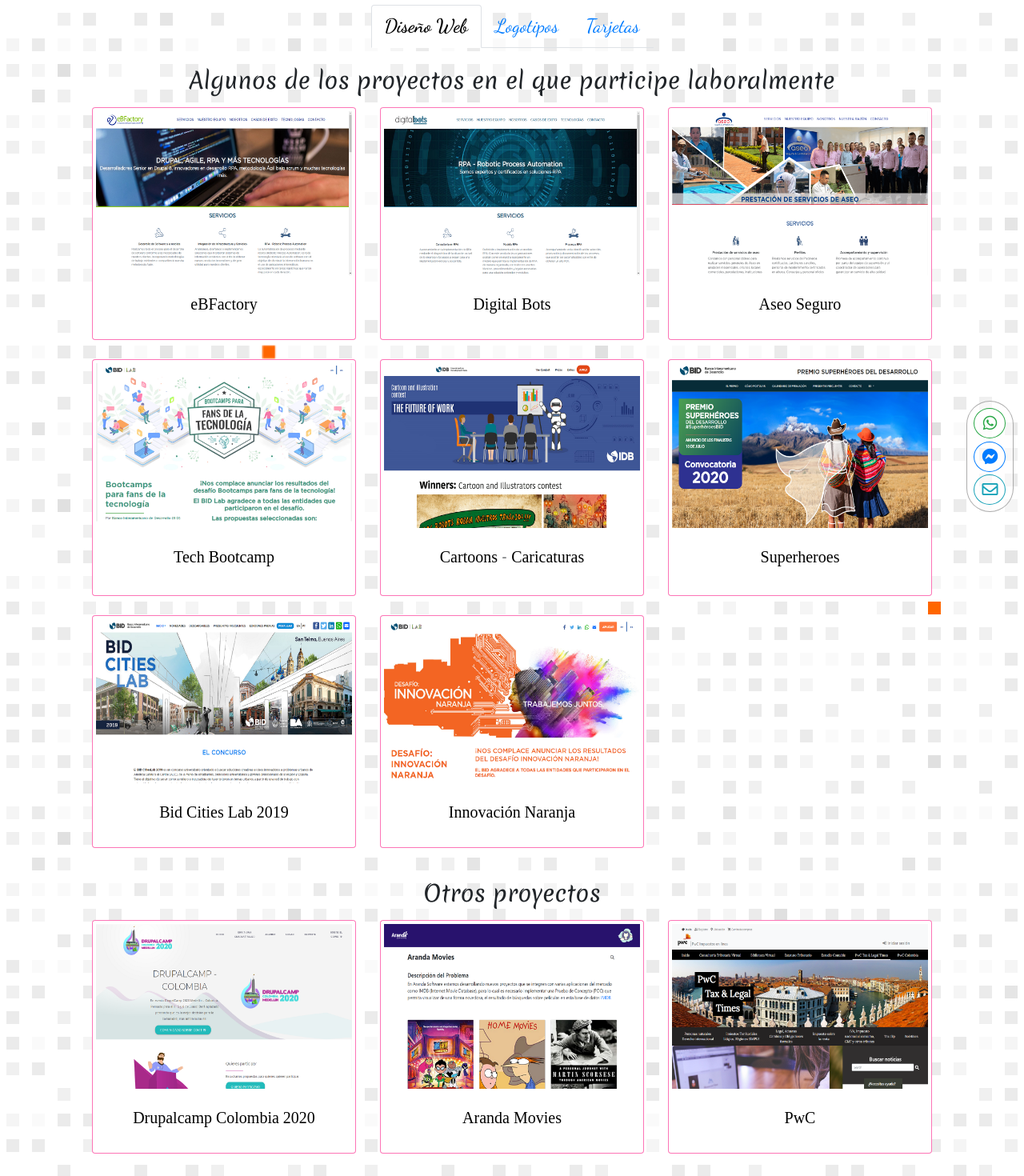
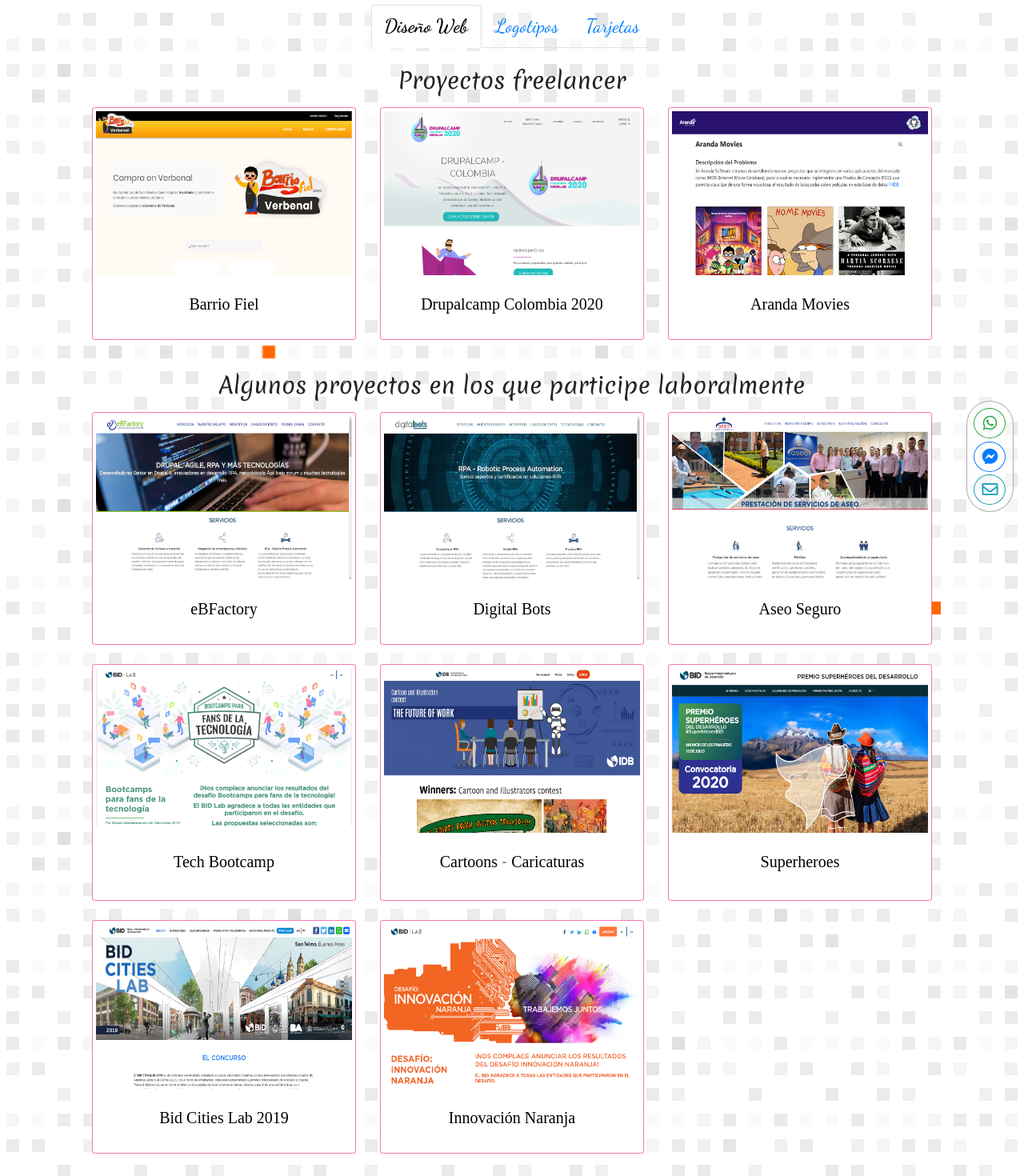
Before and after one commit to mhsantosp/dai_clover, a React (Create React App) app: page /dai_clover/Portafolio in a window 1280 px wide. Shown: the part 120-1590 px from the top of the page at 80% size. Built offline with nearby package versions, Linux system fonts and the light colour scheme; a web font is replaced by a local one.

Commit message:
Se corrigen alertas de links, se modifica y agrega contenido en portafolio.

```diff
--- a/src/App.js
+++ b/src/App.js
@@ -1,7 +1,7 @@
 import React, { Component } from 'react';
 import './App.css';
 import './App.scss';
-import { BrowserRouter as Router, Switch, Route, Link } from 'react-router-dom';
+import { BrowserRouter as Router, Switch, Route } from 'react-router-dom';
 import Header from './components/header/Header';
 import Home from './components/sections/home/Inicio';
 import AboutMe from './components/sections/about-me/Sobre-Mi';
--- a/src/components/footer/Footer.scss
+++ b/src/components/footer/Footer.scss
@@ -41,8 +41,10 @@
     border-top: 1px solid #00000054;
     background-color: #000000ad;
     font-size: 13px;
-    p {
-      margin-bottom: 0;
+    h6 {
+      a {
+        margin-left: 5px;
+      }
     }
   }
 }
--- a/src/components/header/Header.js
+++ b/src/components/header/Header.js
@@ -1,4 +1,4 @@
-import React, { Component } from 'react';
+import React from 'react';
 import './Header.scss';
 import {NavLink, withRouter} from 'react-router-dom'
 
--- a/src/components/sections/about-me/Sobre-Mi.js
+++ b/src/components/sections/about-me/Sobre-Mi.js
@@ -50,7 +50,7 @@
                     <div id="collapseTwo" className="collapse" aria-labelledby="headingTwo" data-parent="#accordionExample">
                       <div className="card-body">
                         <h4 className="study">
-                          <a href="http://www.linkedin.com/learning/desarrollo-web-con-sass-coffeescript-y-emmet" target="_blank">Desarrollo Web con Sass, Coffeescript y Emmet</a>
+                          <a href="http://www.linkedin.com/learning/desarrollo-web-con-sass-coffeescript-y-emmet" target="_blank" rel="noopener noreferrer">Desarrollo Web con Sass, Coffeescript y Emmet</a>
                         </h4>
                         <p className="prom">Linkedin Learning, feb.2020</p>
                         <h4 className="study">Curso de SASS</h4>
--- a/src/components/sections/briefcase/Portafolio.js
+++ b/src/components/sections/briefcase/Portafolio.js
@@ -10,7 +10,7 @@
 import innovacionnaranja from '../../../images/projects/web_design/innovacionnaranja.png';
 import drupalcamp from '../../../images/projects/web_design/drupalcamp.png';
 import arandaMovie from '../../../images/projects/web_design/arandaMovie.png';
-import pwc from '../../../images/projects/web_design/pwc.png';
+import barriofiel from '../../../images/projects/web_design/barriofiel.png';
 import logo1 from '../../../images/projects/logo_design/logo1.png';
 import card_aptos from '../../../images/projects/business_cards/card_aptos.png';
 import card_presentation from '../../../images/projects/business_cards/card_presentation.jpeg';
@@ -31,14 +31,49 @@
         </header>
         <div className="tab-content container" id="nav-tabContent">
           <div className="tab-pane fade show active" id="diseño-web" role="tabpanel" aria-labelledby="diseño-web-tab">
-            <h3 className="my-3">Algunos de los proyectos en el que participe laboralmente</h3>
+            <h3 className="my-3">Proyectos freelancer</h3>
+            <div className="container">
+              <div className="row row-cols-1 row-cols-md-3">
+                <div className="col mb-4">
+                  <div className="card h-100">
+                    <img src={barriofiel} className="card-img-top" alt="..." />
+                    <div className="card-body">
+                      <a href="https://barriofiel.com/" className="card-link" target="_blank" rel="noopener noreferrer" >
+                        <h5 className="card-title">Barrio Fiel</h5>
+                      </a>
+                    </div>
+                  </div>
+                </div>
+                <div className="col mb-4">
+                  <div className="card h-100">
+                    <img src={drupalcamp} className="card-img-top" alt="..." />
+                    <div className="card-body">
+                      <a href="https://drupalcamp.co/" className="card-link" target="_blank" rel="noopener noreferrer" >
+                        <h5 className="card-title">Drupalcamp Colombia 2020</h5>
+                      </a>
+                    </div>
+                  </div>
+                </div>
+                <div className="col mb-4">
+                  <div className="card h-100">
+                    <img src={arandaMovie} className="card-img-top" alt="..." />
+                    <div className="card-body">
+                      <a href="https://mhsantosp.github.io/prueba_movies/" className="card-link" target="_blank" rel="noopener noreferrer" >
+                        <h5 className="card-title">Aranda Movies</h5>
+                      </a>
+                    </div>
+                  </div>
+                </div>
+              </div>
+            </div>
+            <h3 className="my-3">Algunos proyectos en los que participe laboralmente</h3>
             <div className="container">
               <div className="row row-cols-1 row-cols-md-3">
                 <div className="col mb-4">
                   <div className="card h-100">
                     <img src={ebfactory} className="card-img-top" alt="..." />
                     <div className="card-body">
-                      <a href="http://www.ebfactory.com/" className="card-link" target="_blank">
+                      <a href="http://www.ebfactory.com/" className="card-link" target="_blank" rel="noopener noreferrer" >
                         <h5 className="card-title">eBFactory</h5>
                       </a>
                     </div>
@@ -48,7 +83,7 @@
                   <div className="card h-100">
                     <img src={digitalbots} className="card-img-top" alt="..." />
                     <div className="card-body">
-                      <a href="http://digital-bots.com/" className="card-link" target="_blank">
+                      <a href="http://digital-bots.com/" className="card-link" target="_blank" rel="noopener noreferrer" >
                         <h5 className="card-title">Digital Bots</h5>
                       </a>
                     </div>
@@ -58,7 +93,7 @@
                   <div className="card h-100">
                     <img src={aseoseguro} className="card-img-top" alt="..." />
                     <div className="card-body">
-                      <a href="http://aseoseguro.com/" className="card-link" target="_blank">
+                      <a href="http://aseoseguro.com/" className="card-link" target="_blank" rel="noopener noreferrer" >
                         <h5 className="card-title">Aseo Seguro</h5>
                       </a>
                     </div>
@@ -68,7 +103,7 @@
                   <div className="card h-100">
                     <img src={techbootcamp} className="card-img-top" alt="..." />
                     <div className="card-body">
-                      <a href="https://convocatorias.iadb.org/es/techbootcamp/inicio" className="card-link" target="_blank">
+                      <a href="https://convocatorias.iadb.org/es/techbootcamp/inicio" className="card-link" target="_blank" rel="noopener noreferrer" >
                         <h5 className="card-title">Tech Bootcamp</h5>
                       </a>
                     </div>
@@ -78,11 +113,11 @@
                   <div className="card h-100">
                     <img src={cartoons} className="card-img-top" alt="..." />
                     <div className="card-body d-flex justify-content-center">
-                      <a href="https://convocatorias.iadb.org/en/cartoons-2019" className="card-link" target="_blank">
+                      <a href="https://convocatorias.iadb.org/en/cartoons-2019" className="card-link" target="_blank" rel="noopener noreferrer" >
                         <h5 className="card-title">Cartoons</h5>
                       </a>
                       <p>&nbsp;-&nbsp;</p>
-                      <a href="https://convocatorias.iadb.org/es/caricaturas-2019" className="card-link" target="_blank">
+                      <a href="https://convocatorias.iadb.org/es/caricaturas-2019" className="card-link" target="_blank" rel="noopener noreferrer" >
                         <h5 className="card-title">Caricaturas</h5>
                       </a>
                     </div>
@@ -92,7 +127,7 @@
                   <div className="card h-100">
                     <img src={superheroes} className="card-img-top" alt="..." />
                     <div className="card-body">
-                      <a href="https://convocatorias.iadb.org/en/superheroes" className="card-link" target="_blank">
+                      <a href="https://convocatorias.iadb.org/en/superheroes" className="card-link" target="_blank" rel="noopener noreferrer" >
                         <h5 className="card-title">Superheroes</h5>
                       </a>
                     </div>
@@ -102,7 +137,7 @@
                   <div className="card h-100">
                     <img src={bidcitieslab2019} className="card-img-top" alt="..." />
                     <div className="card-body">
-                      <a href="https://convocatorias.iadb.org/es/bidcitieslab2019" className="card-link" target="_blank">
+                      <a href="https://convocatorias.iadb.org/es/bidcitieslab2019" className="card-link" target="_blank" rel="noopener noreferrer" >
                         <h5 className="card-title">Bid Cities Lab 2019</h5>
                       </a>
                     </div>
@@ -112,43 +147,8 @@
                   <div className="card h-100">
                     <img src={innovacionnaranja} className="card-img-top" alt="..." />
                     <div className="card-body">
-                      <a href="https://convocatorias.iadb.org/es/innovacionnaranja" className="card-link" target="_blank">
+                      <a href="https://convocatorias.iadb.org/es/innovacionnaranja" className="card-link" target="_blank" rel="noopener noreferrer" >
                         <h5 className="card-title">Innovación Naranja</h5>
-                      </a>
-                    </div>
-                  </div>
-                </div>
-              </div>
-            </div>
-            <h3 className="my-3">Otros proyectos</h3>
-            <div className="container">
-              <div className="row row-cols-1 row-cols-md-3">
-                <div className="col mb-4">
-                  <div className="card h-100">
-                    <img src={drupalcamp} className="card-img-top" alt="..." />
-                    <div className="card-body">
-                      <a href="https://drupalcamp.co/" className="card-link" target="_blank">
-                        <h5 className="card-title">Drupalcamp Colombia 2020</h5>
-                      </a>
-                    </div>
-                  </div>
-                </div>
-                <div className="col mb-4">
-                  <div className="card h-100">
-                    <img src={arandaMovie} className="card-img-top" alt="..." />
-                    <div className="card-body">
-                      <a href="https://mhsantosp.github.io/prueba_movies/" className="card-link" target="_blank">
-                        <h5 className="card-title">Aranda Movies</h5>
-                      </a>
-                    </div>
-                  </div>
-                </div>
-                <div className="col mb-4">
-                  <div className="card h-100">
-                    <img src={pwc} className="card-img-top" alt="..." />
-                    <div className="card-body">
-                      <a href="https://musing-euler-c02ea1.netlify.com/" className="card-link" target="_blank">
-                        <h5 className="card-title">PwC</h5>
                       </a>
                     </div>
                   </div>
--- a/src/components/sections/home/Home.scss
+++ b/src/components/sections/home/Home.scss
@@ -71,6 +71,19 @@
     p>b {
       color: purple;
     }
+    p {
+
+      a {
+        font-family: 'Comic Neue', cursive !important;
+        display: inline-block;
+        padding: 0;
+        color: #212529;
+        font-weight: bold;
+        &:hover {
+          color: purple;
+        }
+      }
+    }
 
     .redes {
       padding: .25rem;
```
Also changed, not shown: src/components/footer/Footer.js (+8 -4 lines), src/components/sections/home/Inicio.js (+7 -6 lines), src/images/projects/web_design/barriofiel.png (added).
